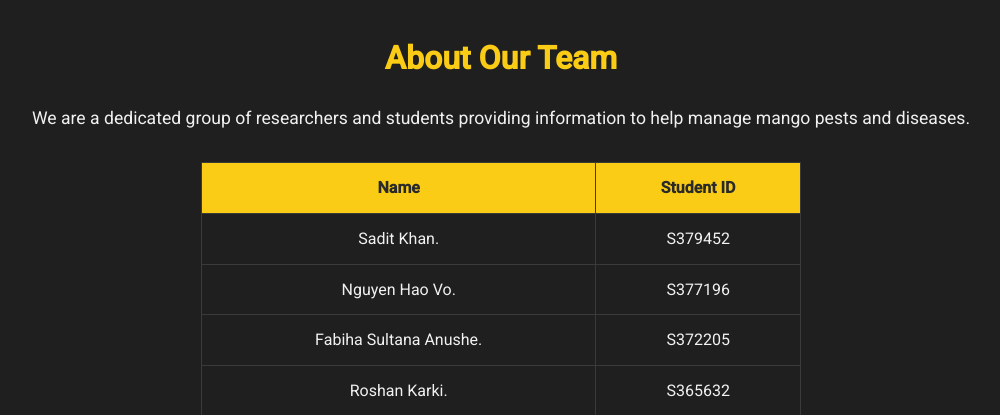
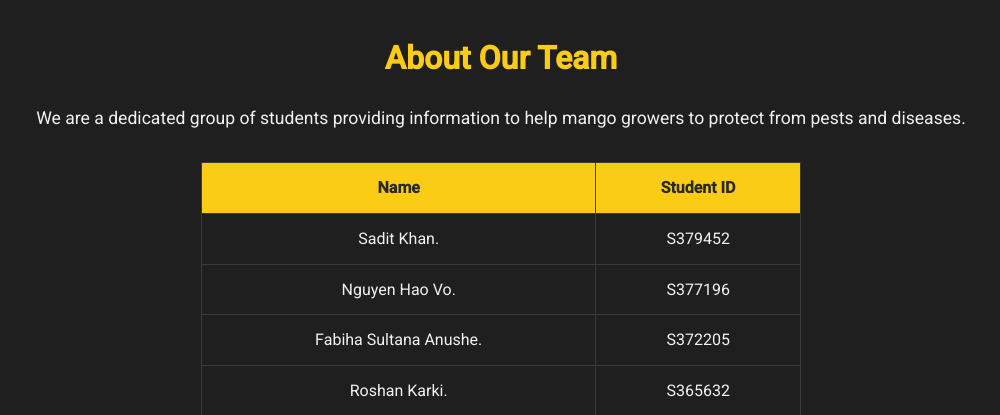
Before and after one commit to Sadit91/HIT237, a Django app: page /pests/about/ in a window 1280 px wide. Shown: the part 126-541 px from the top of the page, without its empty margins (139-1139 px from the left). Run offline with Django 5.2, Linux system fonts and the light colour scheme.

Commit message:
Update about.html

```diff
--- a/pests/templates/pests/about.html
+++ b/pests/templates/pests/about.html
@@ -6,7 +6,7 @@
   <div class="about-container">
     <h2>About Our Team</h2>
     <p>
-      We are a dedicated group of researchers and students providing information to help manage mango pests and diseases.
+      We are a dedicated group of students providing information to help mango growers to protect from pests and diseases.
     </p>
     <table class="team-table">
         <thead>
```
